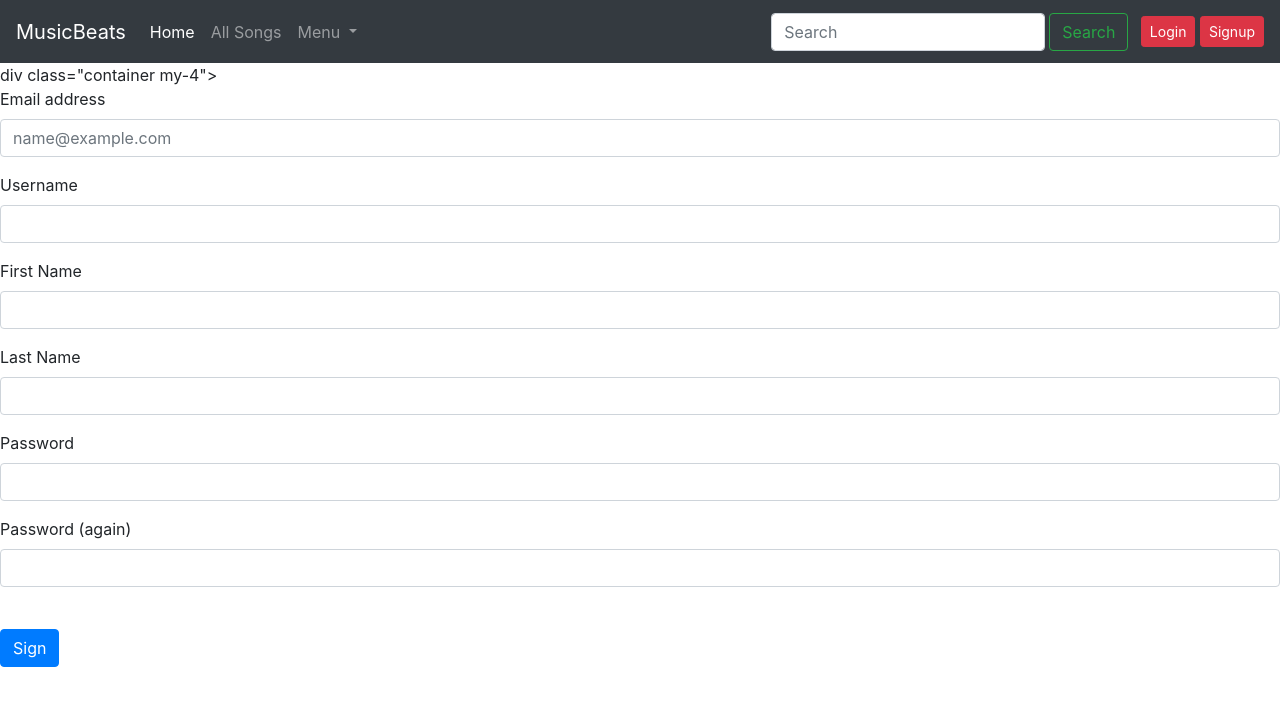
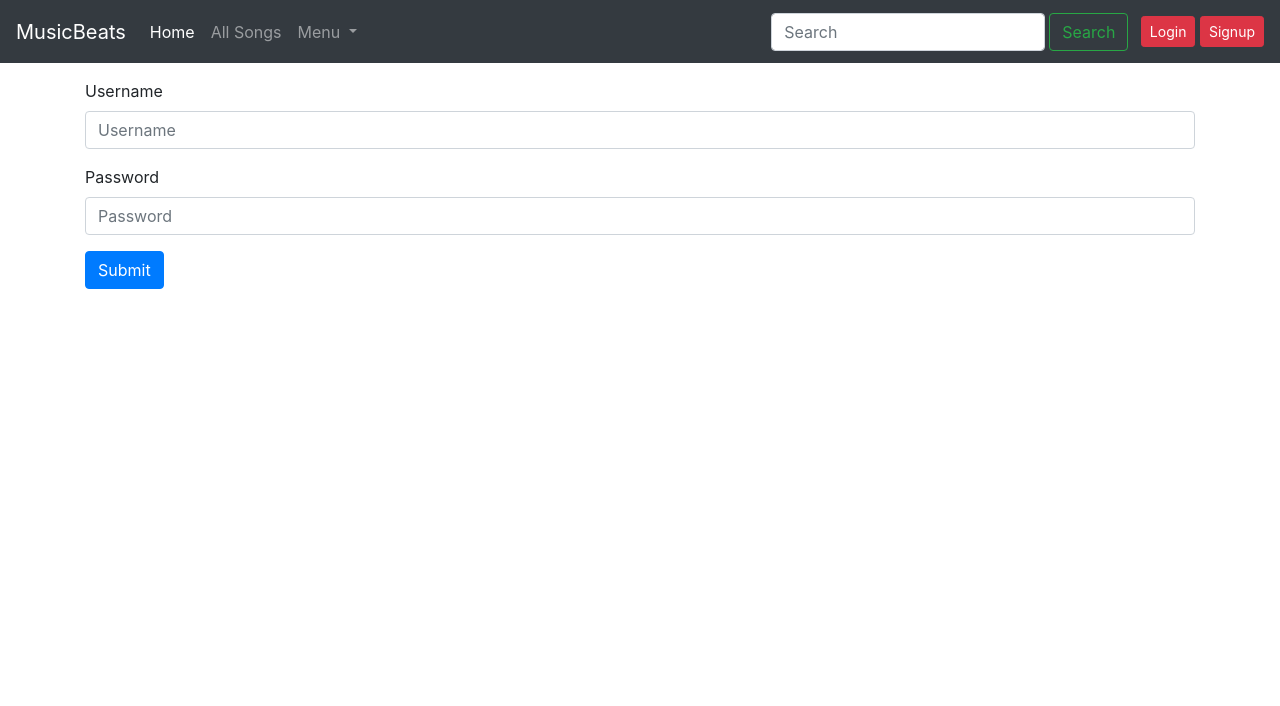
Before and after one commit to MysteriousHatter/Island-Box, a Django app: page /musicbeats/artistlogin in a window 1280 px wide. Shown: the top 706 px of the page. Run offline with Django 3.2, Linux system fonts and the light colour scheme; some libraries are stand-ins or nearby versions.

Commit message:
centers some stuff and more artist fuctionality

```diff
--- a/music/musicbeats/Templates/musicbeats/artistlogin.html
+++ b/music/musicbeats/Templates/musicbeats/artistlogin.html
@@ -3,44 +3,19 @@
 
 {% block body %}
 
-div class="container my-4">
-    <form method="POST" action="/musicbeats/artistSignup"> {% csrf_token %}
+<div class="container my-3">
+ <form action="/musicbeats/login" method="POST"> {% csrf_token %}
+    <div class="form-group">
+        <label for="exampleFormControlInput1">Username</label>
+        <input type="text" class="form-control" id="exampleFormControlInput1" aria-describedby="emailHelp" placeholder="Username" name="username">
+    </div>
+    <div class="form-group">
+        <label for="exampleInputPassword1">Password</label>
+        <input type="password" class="form-control" id="exampleInputPassword1" placeholder="Password" name="password">
+    </div>
 
-      <div class="form-group">
-        <label for="exampleFormControlInput1">Email address</label>
-        <input type="email" class="form-control" id="exampleFormControlInput1" placeholder="name@example.com" name="email">
-      </div>
-
-       <div class="form-group">
-        <label for="exampleFormControlInput1">Username</label>
-        <input type="text" class="form-control" id="exampleFormControlInput1" name="username">
-       </div>
-
-      <div class="form-group">
-        <label for="exampleFormControlInput1">First Name</label>
-        <input type="text" class="form-control" id="exampleFormControlInput1" name="firstname">
-      </div>
-
-      <div class="form-group">
-        <label for="exampleFormControlInput1">Last Name</label>
-        <input type="text" class="form-control" id="exampleFormControlInput1" name="lastname">
-      </div>
-
-
-       <div class="form-group">
-          <label for="exampleFormControlInput1">Password</label>
-          <input type="password" class="form-control" id="exampleFormControlInput1" name="pass1">
-        </div>
-
-       <div class="form-group">
-          <label for="exampleFormControlInput1">Password (again)</label>
-          <input type="password" class="form-control" id="exampleFormControlInput1" name="pass2">
-        </div>
-
-        <div style="padding-top: 2%;">
-            <button type="submit" class="btn btn-primary">Sign</button>
-        </div>
-    </form>
+    <button type="submit" class="btn btn-primary">Submit</button>
+ </form>
 
 </div>
 
--- a/music/musicbeats/Templates/musicbeats/basic.html
+++ b/music/musicbeats/Templates/musicbeats/basic.html
@@ -50,6 +50,37 @@
                     <a class="nav-link dropdown-toggle" style="color: white;" href="#" id="navbarDropdown" role="button" data-toggle="dropdown" aria-haspopup="true" aria-expanded="false">Welcome {{request.user}}</a>
                     <div class="dropdown-menu" aria-labelledby="navbarDropdown">
                       <a class="dropdown-item" href="/musicbeats/c/{{request.user}}">Your Channel</a>
+                      <a class="dropdown-item" href="/musicbeats/watchlater">Listen Later</a>
+                      <a class="dropdown-item" href="/musicbeats/history">History</a>
+                      <a class="dropdown-item" onclick="logout()">Logout</a>
+                    </div>
+                  </li>
+                </ul>
+                <script>
+                    function logout(){
+                        Swal.fire({
+                            title: 'Are you sure you want to Log out?',
+                            icon: 'warning',
+                            showCancelButton: true,
+                            confirmButtonColor: '#3085d6',
+                            cancelButtonColor: '#d33',
+                            confirmButtonText: 'Yes!'
+                            }).then((result) => {
+                            if (result.value) {
+                                document.location = "/musicbeats/logout_user"
+                            }
+                        })
+                    }
+                </script>
+
+
+      </div>
+      {% elif artist.is_authenticated %}
+                <ul class="navbar-nav ml-auto"></ul>
+                <li class="nav nav-item dropdown">
+                    <a class="nav-link dropdown-toggle" style="color: white;" href="#" id="navbarDropdown" role="button" data-toggle="dropdown" aria-haspopup="true" aria-expanded="false">Welcome {{request.user}}</a>
+                    <div class="dropdown-menu" aria-labelledby="navbarDropdown">
+                      <a class="dropdown-item" href="/musicbeats/c/{{request.user}}">Your Channel</a>
                       <a class="dropdown-item" href="/musicbeats/upload">Upload Music</a>
                       <a class="dropdown-item" href="/musicbeats/watchlater">Listen Later</a>
                       <a class="dropdown-item" href="/musicbeats/history">History</a>
```
Also changed, not shown: music/musicbeats/Templates/musicbeats/artistSignup.html (+39 -0 lines), music/musicbeats/Templates/musicbeats/index.html (+5 -5 lines).
